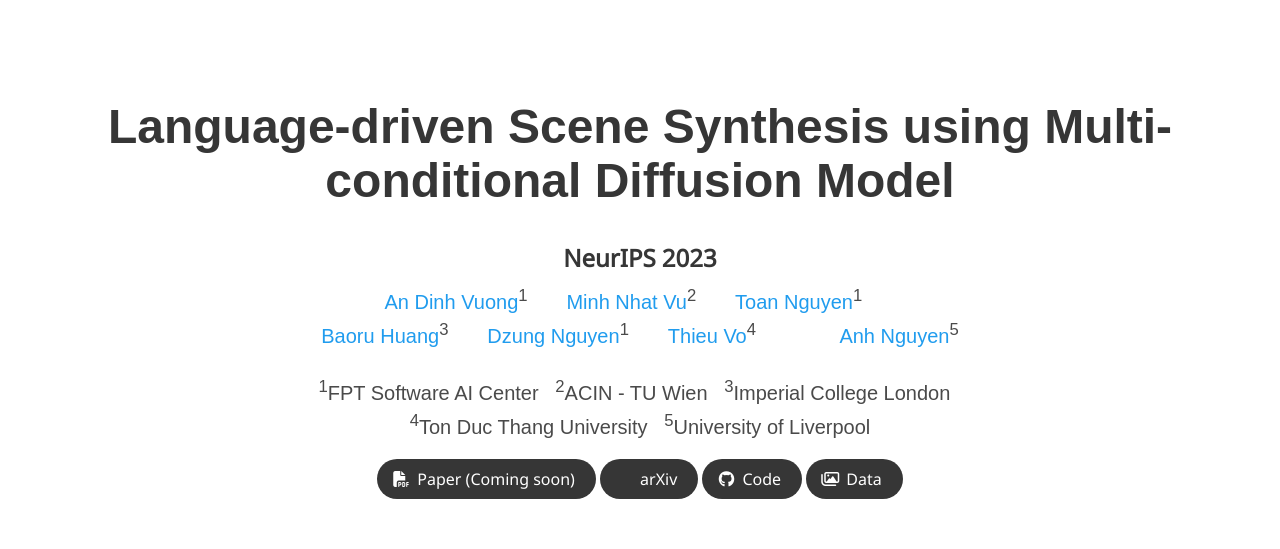
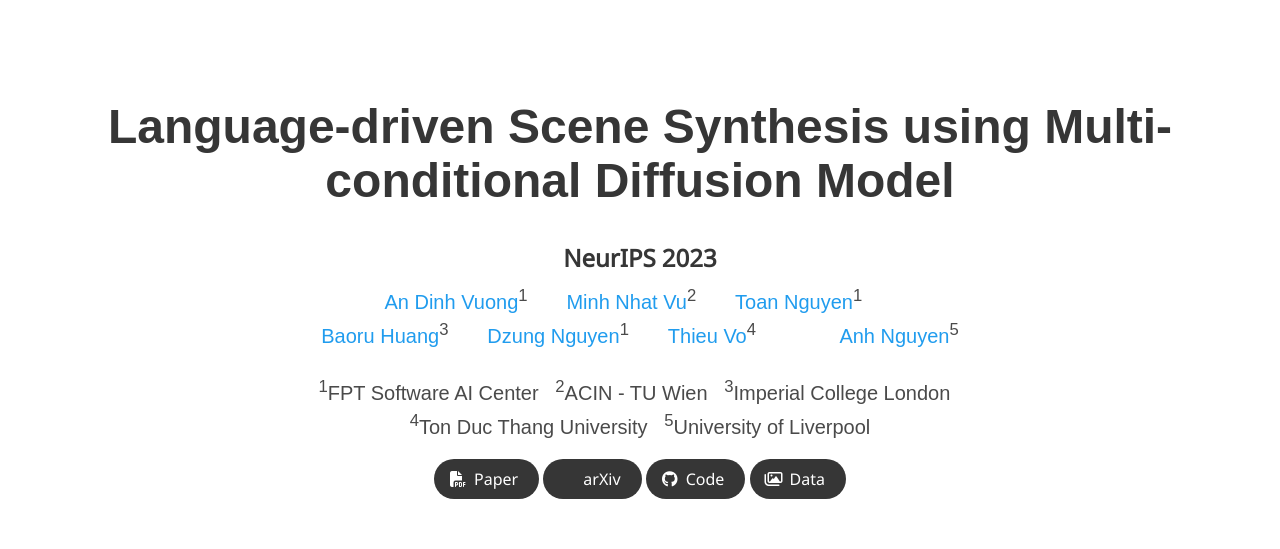
Before and after one commit to lang-scene-synth/lang-scene-synth.github.io, a plain HTML site: page index.html in a window 1280 px wide. Shown: the top 549 px of the page. Drawn offline with nearby package versions, Linux system fonts and the light colour scheme; some icons are missing; a web font is replaced by a local one.

Commit message:
Add paper

```diff
--- a/index.html
+++ b/index.html
@@ -111,11 +111,11 @@
           <div class="publication-links">
             <!-- PDF Link. -->
             <span class="link-block">
-                <a class="external-link button is-normal is-rounded is-dark">
+                <a href="https://papers.nips.cc/paper_files/paper/2023/hash/623e5a86fcedca573d33390dd1173e6b-Abstract-Conference.html" class="external-link button is-normal is-rounded is-dark">
                   <span class="icon">
                       <i class="fas fa-file-pdf"></i>
                   </span>
-                  <span>Paper (Coming soon)</span>
+                  <span>Paper</span>
                 </a>
               </span>
             <span class="link-block">
```
